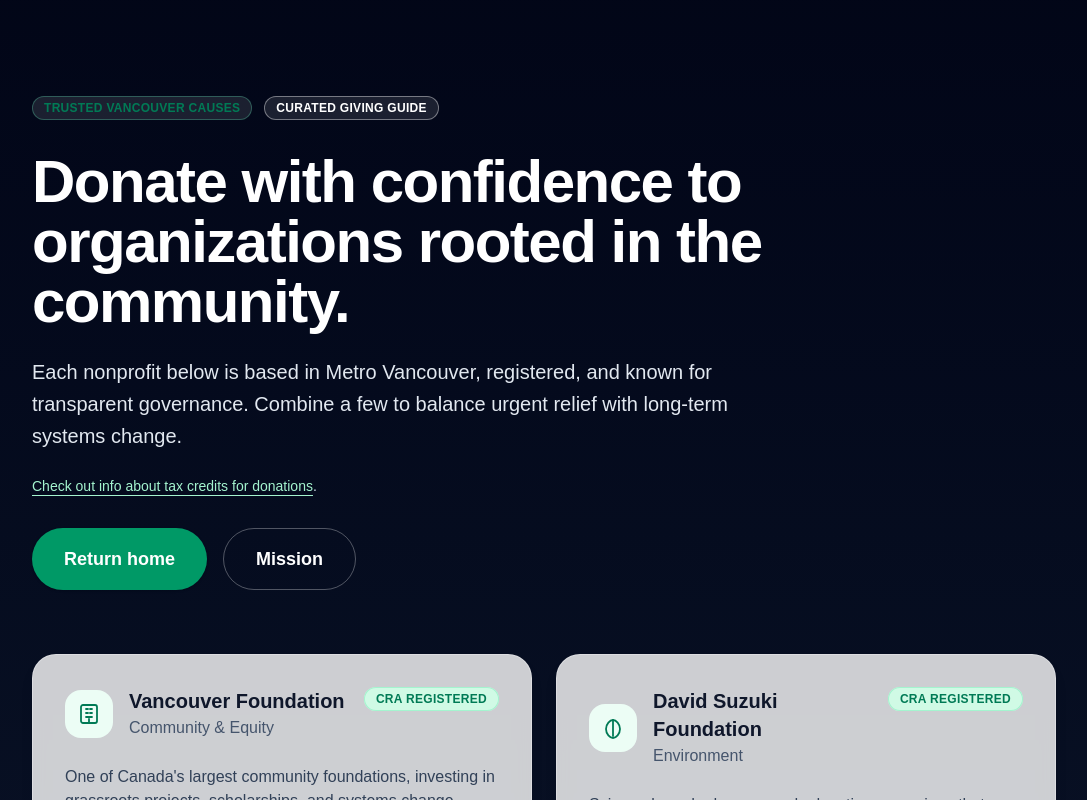
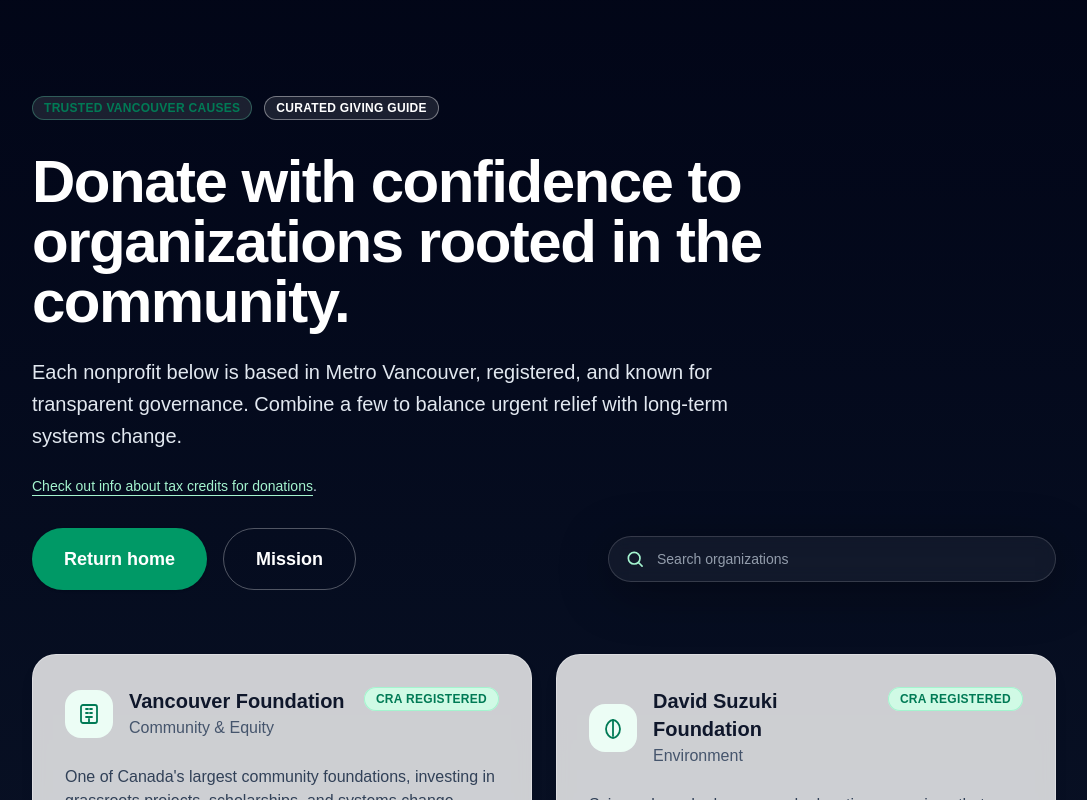
Before and after one commit to gmook9/helpingCanada, a Next.js app: page /donate in a window 1280 px wide. Shown: the top 800 px of the page, without its empty margins (96-1183 px from the left). Built offline with nearby package versions, Linux system fonts and the light colour scheme.

Commit message:
added searchbar for org names

```diff
--- a/src/app/donate/page.tsx
+++ b/src/app/donate/page.tsx
@@ -1,4 +1,6 @@
-import type { ReactNode } from "react";
+"use client"
+
+import { useMemo, useState, type ReactNode } from "react";
 import Link from "next/link";
 
 import { Badge } from "@/components/ui/badge";
@@ -93,6 +95,22 @@
   <IconFrame>
     <path d="m5.5 12.5 3.5 3.5 9-9" />
   </IconFrame>
+);
+
+const SearchIcon = () => (
+  <svg
+    viewBox="0 0 24 24"
+    fill="none"
+    stroke="currentColor"
+    strokeWidth="2"
+    strokeLinecap="round"
+    strokeLinejoin="round"
+    className="h-5 w-5 text-emerald-200"
+    aria-hidden
+  >
+    <circle cx="11" cy="11" r="7" />
+    <path d="m16.5 16.5 4 4" />
+  </svg>
 );
 
 const iconComponents = {
@@ -216,6 +234,14 @@
 ];
 
 export default function DonatePage() {
+  const [searchQuery, setSearchQuery] = useState("");
+
+  const filteredOrganizations = useMemo(() => {
+    const term = searchQuery.trim().toLowerCase();
+    if (!term) return organizations;
+    return organizations.filter((organization) => organization.name.toLowerCase().includes(term));
+  }, [searchQuery]);
+
   return (
      <div className="relative min-h-screen bg-gradient-to-b from-slate-950 via-slate-900 to-slate-950 text-slate-100">
       <div className="absolute inset-x-0 top-0 -z-10 h-[520px] bg-[radial-gradient(circle_at_top,_rgba(52,211,153,0.3),_transparent_60%)]" />
@@ -247,6 +273,7 @@
               .
             </p>
           </div>
+          <div className="flex flex-col gap-4 sm:flex-row sm:items-center sm:justify-between">
             <div className="flex flex-wrap gap-4">
               <Link
                 href="/"
@@ -264,10 +291,32 @@
                 </Button>
               </Link>
             </div>
+            <div className="relative w-full max-w-md overflow-hidden rounded-full border border-white/15 bg-white/5 shadow-[0_10px_50px_rgba(0,0,0,0.35)] backdrop-blur">
+              <label className="sr-only" htmlFor="organization-search">
+                Search organizations
+              </label>
+              <span className="pointer-events-none absolute left-4 top-1/2 -translate-y-1/2">
+                <SearchIcon />
+              </span>
+              <input
+                id="organization-search"
+                type="search"
+                value={searchQuery}
+                onChange={(event) => setSearchQuery(event.target.value)}
+                placeholder="Search organizations"
+                className="w-full bg-transparent px-12 py-3 text-sm text-white placeholder:text-slate-300/70 focus:outline-none focus:ring-2 focus:ring-emerald-300/50"
+              />
+            </div>
+          </div>
         </section>
 
         <section className="grid w-full grid-cols-1 gap-6 md:grid-cols-2">
-          {organizations.map((organization) => {
+          {filteredOrganizations.length === 0 && (
+            <div className="col-span-full rounded-2xl border border-white/10 bg-white/5 p-8 text-center text-sm text-slate-200 shadow-inner">
+              No organizations match your search. Try a different name.
+            </div>
+          )}
+          {filteredOrganizations.map((organization) => {
             const Icon = iconComponents[organization.icon];
             return (
               <Card
```
Lines whose indentation alone changed are shown as unchanged.
